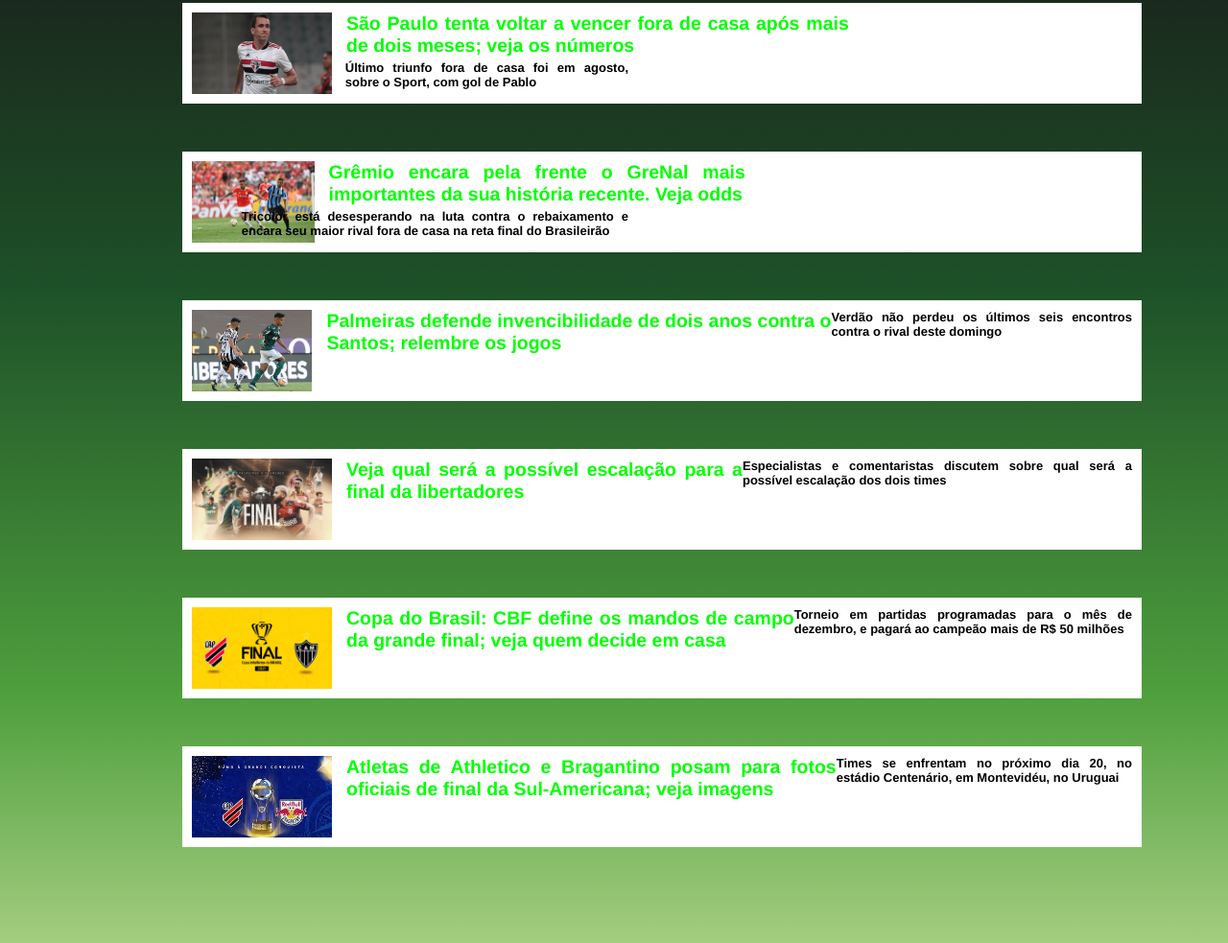
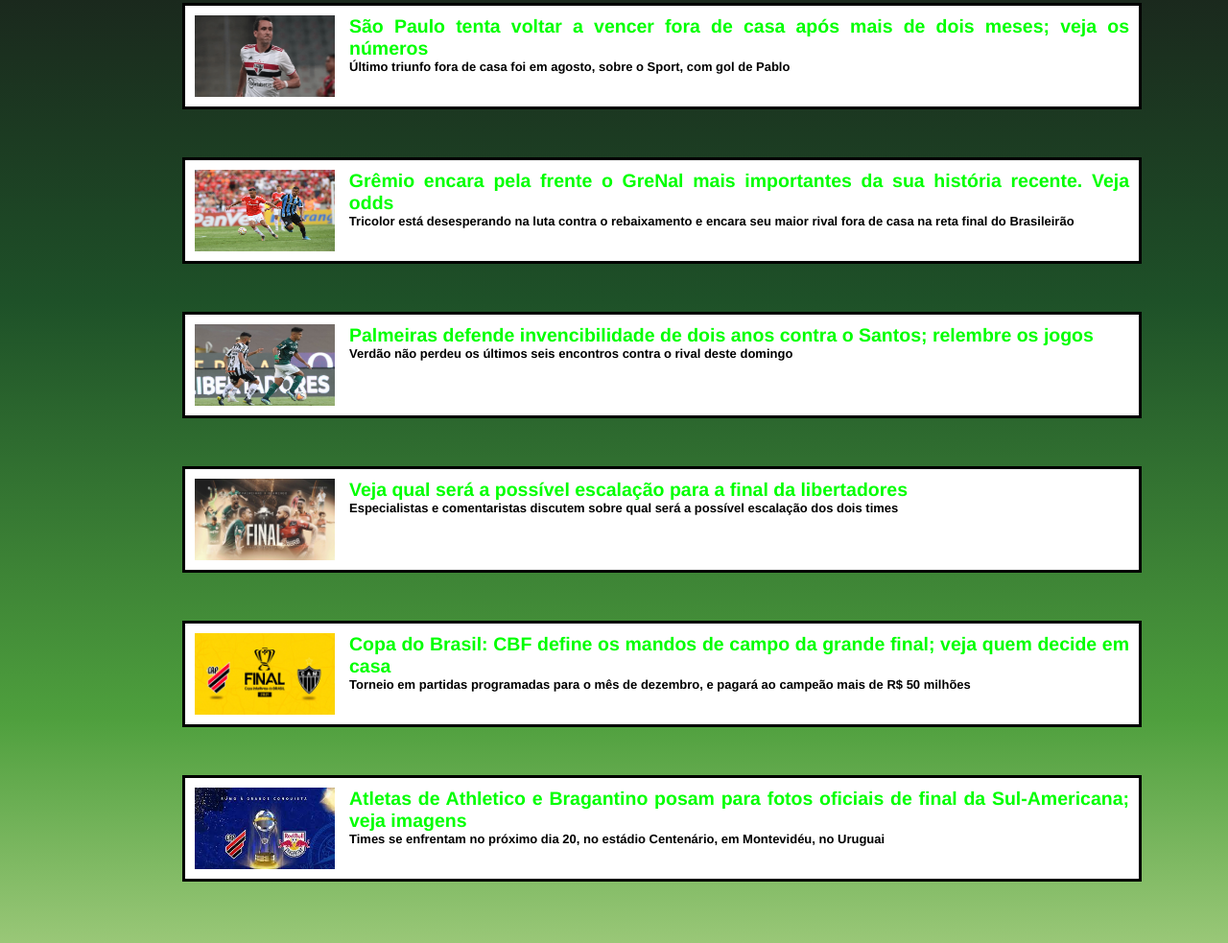
Before and after one commit to RodrigoRodriguesSilvaCampos/Projeto-Individual, a plain HTML site: page Site institucional/noticias.html in a window 1280 px wide. Shown: the part 117-1100 px from the top of the page at 96% size. Drawn offline with Linux system fonts and the light colour scheme.

Commit message:
Correção de textos e ajustes na aba index

```diff
--- a/Site institucional/css/menu.css
+++ b/Site institucional/css/menu.css
@@ -83,7 +83,7 @@
 .corpo .conteiner_inicio{
     margin-top: 3%;
     margin-bottom: 3%;
-    background-color: white;
+    background-color: rgb(0, 0, 0);
     height: 700px;
     width: 60%;
     display: flex;
@@ -92,6 +92,8 @@
     align-items: center;
     border-radius: 10px;
     margin-left: 230px;
+    color: white;
+    box-shadow: rgb(255, 255, 255) 5px 5px 10px;
 }
 
 
--- a/Site institucional/css/noticias.css
+++ b/Site institucional/css/noticias.css
@@ -81,7 +81,7 @@
     margin-top: 50px;
     padding: 10px;
     width: 1000px;
-    border: black;
+    border: solid black ;
     flex-direction: row;
     background-color: white;
     margin-left: 100px;
@@ -102,10 +102,6 @@
 
 
 }
-.noticia_down{
-    display: flex;
-    position: relative;top: 50px;right: 525px;
-}
 
 
 
@@ -125,3 +121,7 @@
     font-weight: bolder;
     color: white;
 }
+ .noticias .txt_not{
+    flex-direction: column;
+    display: flex;
+}
--- a/Site institucional/noticias.html
+++ b/Site institucional/noticias.html
@@ -31,44 +31,53 @@
 
     <div class="centro">
         <div class="noticias" id="prim_not"><img class="img_not" src="imagens/pablo-sp.png" alt="">
+            <div class="txt_not">
                 <h2>São Paulo tenta voltar a vencer fora de casa após mais de dois meses; veja
                     os números
                 </h2>
-            <div class="noticia_down"> Último triunfo fora de casa foi em agosto, sobre o Sport, com gol de Pablo </div>
+                Último triunfo fora de casa foi em agosto, sobre o Sport, com gol de Pablo
+            </div>
         </div>
 
         <div class="noticias"><img class="img_not" src="imagens/Grenal.jpg" alt="">
+            <div class="txt_not">
                 <h2>Grêmio encara pela frente o GreNal mais importantes da sua história recente. Veja odds</h2>
-            <div class="noticia_down">
+
                 Tricolor está desesperando na luta contra o rebaixamento e encara seu maior rival fora de casa na reta
                 final
                 do
                 Brasileirão
             </div>
+
         </div>
         <div class="noticias"><img class="img_not" src="imagens/PalxSan.jpeg">
-            <h2>Palmeiras defende invencibilidade de dois anos contra o Santos; relembre os jogos</h2>Verdão não perdeu
+            <div class="txt_not">
+                <h2>Palmeiras defende invencibilidade de dois anos contra o Santos; relembre os jogos</h2>
+                Verdão não perdeu
                 os últimos seis encontros contra o rival deste domingo
             </div>
+        </div>
         <div class="noticias"><img class="img_not" src="imagens/Final-Liberta.jpeg">
+            <div class="txt_not">
                 <h2>
                     Veja qual será a possível escalação para a final da libertadores
                 </h2>
                 Especialistas e comentaristas discutem sobre qual será a possível escalação dos dois times
             </div>
+        </div>
 
         <div class="noticias"><img class="img_not" src="imagens/Final-CopaBr.jpg">
-            <h2>
+          <div class="txt_not">  <h2>
                 Copa do Brasil: CBF define os mandos de campo da grande final; veja quem decide em casa
             </h2>
-            Torneio em partidas programadas para o mês de dezembro, e pagará ao campeão mais de R$ 50 milhões
+            Torneio em partidas programadas para o mês de dezembro, e pagará ao campeão mais de R$ 50 milhões</div>
 
         </div>
         <div class="noticias"><img class="img_not" src="imagens/Final-Sula.jfif">
-            <h2>
+           <div class="txt_not"> <h2>
                 Atletas de Athletico e Bragantino posam para fotos oficiais de final da Sul-Americana; veja imagens
             </h2>
-            Times se enfrentam no próximo dia 20, no estádio Centenário, em Montevidéu, no Uruguai
+            Times se enfrentam no próximo dia 20, no estádio Centenário, em Montevidéu, no Uruguai</div>
         </div>
 
     </div>
```
Also changed, not shown: Site institucional/Index.html (+9 -7 lines). Lines whose indentation alone changed are shown as unchanged.
